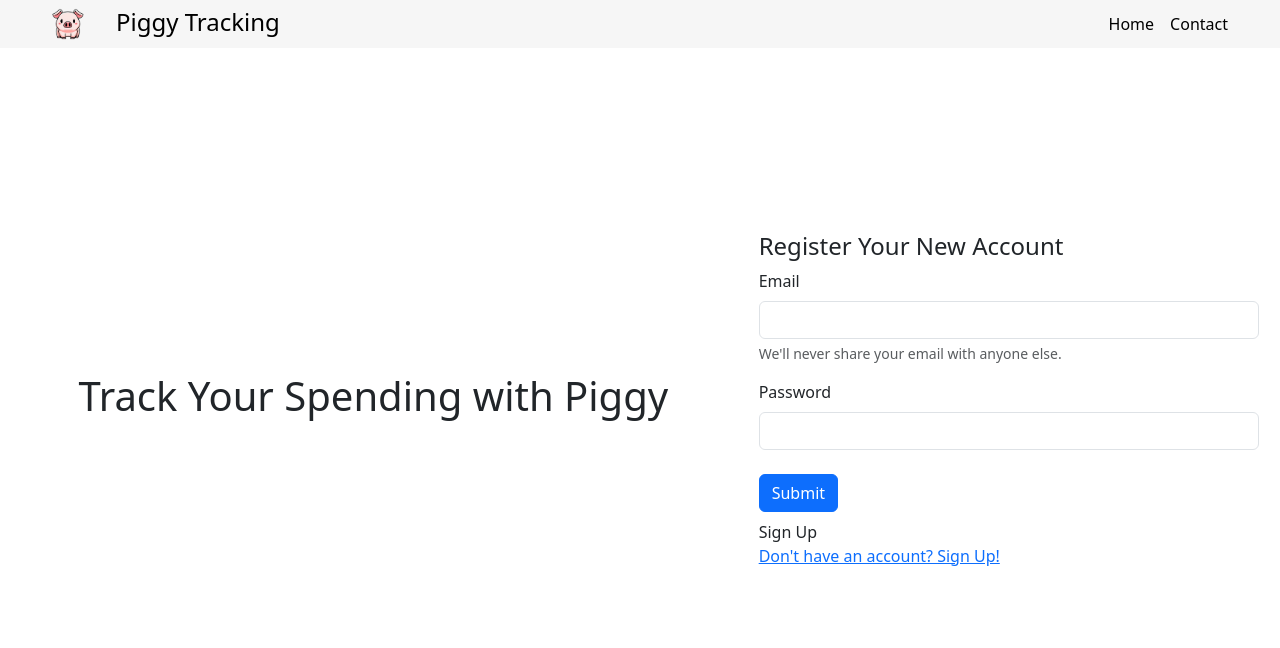
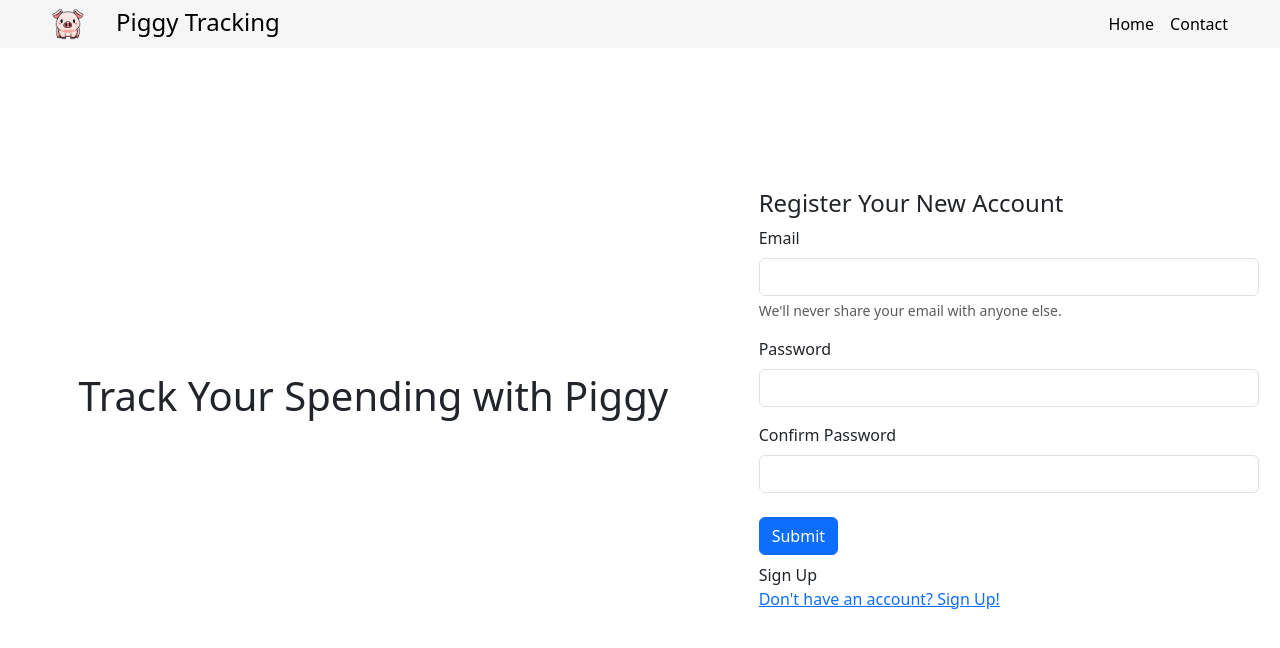
Before and after one commit to vphatfla/fe-budget, a Vue app: page / in a window 1280 px wide. Both pictures are taken after a click on the link "Don't have an account? Sign Up!". Shown: the top 648 px of the page. Built offline with nearby package versions, Linux system fonts and the light colour scheme.

Commit message:
password checking for sign up component

```diff
--- a/src/components/SignUp.vue
+++ b/src/components/SignUp.vue
@@ -5,7 +5,7 @@
       <h4>Register Your New Account</h4>
     </div>
     <div class="text-left" style="max-width: 500px;">
-      <form @submit.prevent="login">
+      <form @submit.prevent="login" oninput='confirmPassword.setCustomValidity(confirmPassword.value != password.value ? "Passwords do not match." : "")'>
         <div class="mb-3">
           <label for="exampleInputEmail1" class="form-label">Email</label>
           <input type="email" class="form-control" id="exampleInputEmail1" aria-describedby="emailHelp" v-model="username">
@@ -13,7 +13,11 @@
         </div>
         <div class="mb-3">
           <label for="exampleInputPassword1" class="form-label">Password</label>
-          <input type="password" class="form-control" id="exampleInputPassword1" v-model="password">
+          <input type="password" class="form-control" id="exampleInputPassword1" v-model="password" name="password">
+        </div>
+        <div class="mb-3">
+          <label for="exampleInputPassword1" class="form-label">Confirm Password</label>
+          <input type="password" class="form-control" id="exampleInputPassword1" name="confirmPassword">
         </div>
         <div class="d-flex">
           <div class="mr-auto pr-2 pt-2 pb-2">
```
